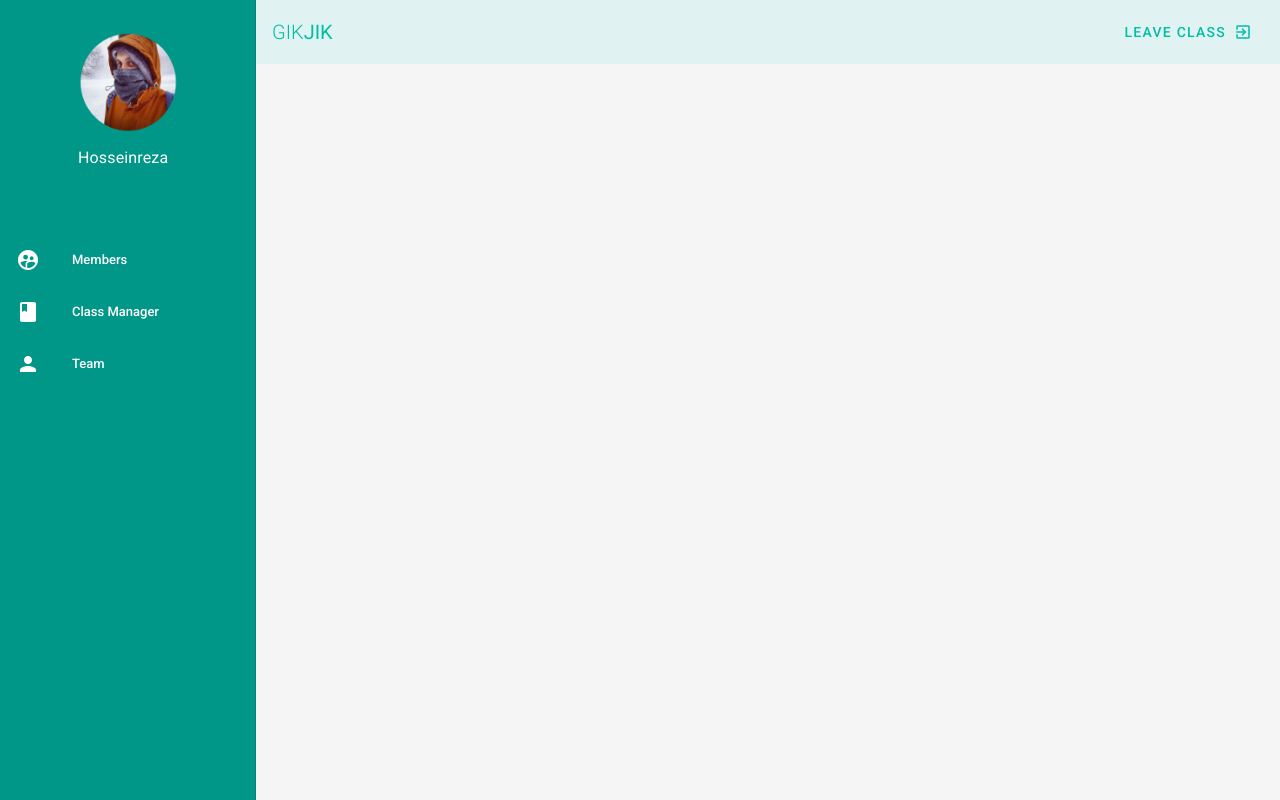
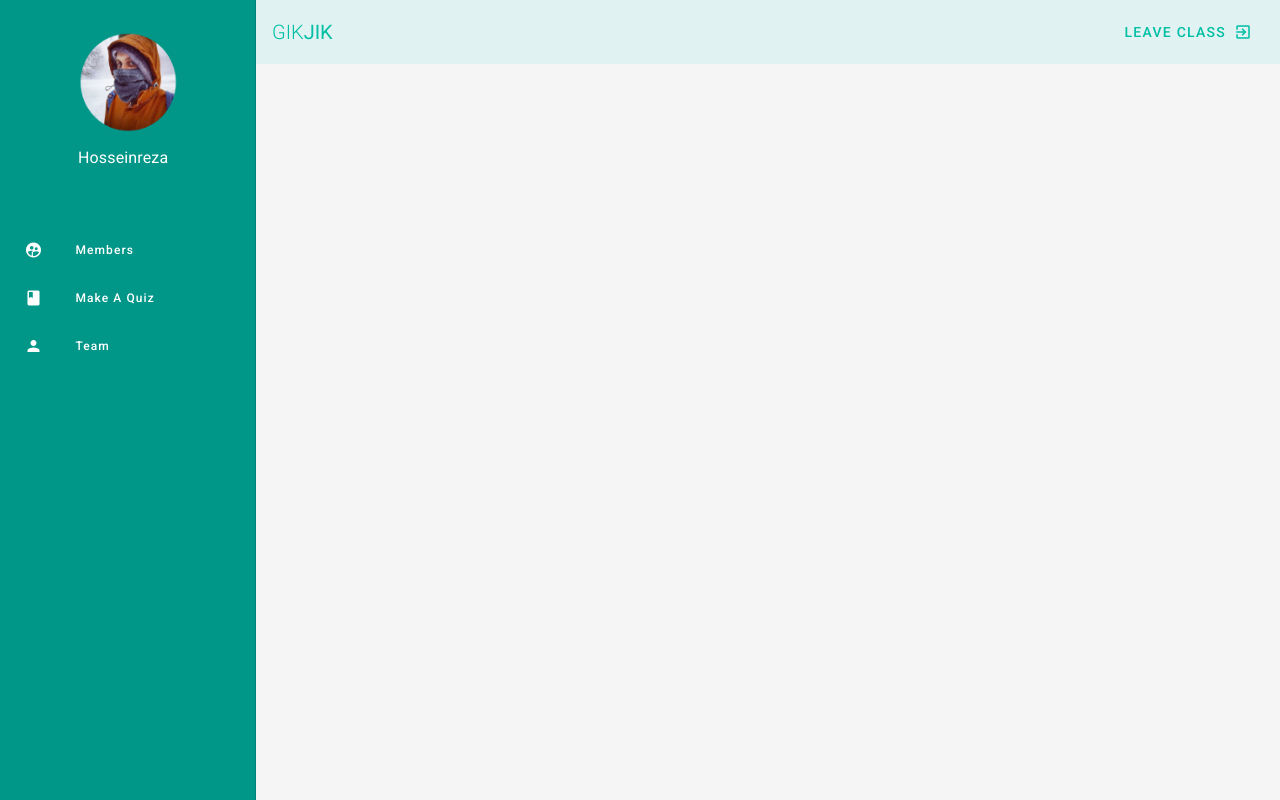
Before and after one commit to HosseinrezaAk/GiKJiK, a Vue app: page /user/class in a window 1280 px wide. Built offline with nearby package versions, Linux system fonts and the light colour scheme.

Commit message:
dialogs fixed for class drawer

```diff
--- a/src/components/ClassNavbar.vue
+++ b/src/components/ClassNavbar.vue
@@ -1,9 +1,6 @@
 <template>
     <div class="navbar">
-        <v-snackbar v-model="snackbar" :timeout="4000" top color="success">
-            <span>Awesome! you added new class.</span>
-            <v-btn text color="white" @click="snackbar = false">Close</v-btn>
-        </v-snackbar>
+
         <v-toolbar flat class="teal lighten-5" >
 
 
@@ -45,17 +42,20 @@
                     </v-flex>
                 </v-layout>
 
-            <v-list dense nav>
-                <v-list-item v-for="link in links" :key="link.text" router :to="link.route">
-                    <v-list-item-action>
-                        <v-icon class="white--text">{{ link.icon }}</v-icon>
-                    </v-list-item-action>
-                    <v-list-item-content>
-                        <v-list-item-title class="white--text">
-                            {{ link.text }}
-                        </v-list-item-title>
-                    </v-list-item-content>
-                </v-list-item>
+            <v-list class="ml-2" dense nav>
+                <v-dialog   max-width="600px" class="mb-5" v-model="dialog" v-for="pop in popups" :key="pop.text">
+                    <template v-slot:activator="{on,attrs}">
+
+                        <v-btn small dark text v-on="on" v-bind="attrs" class="teal accent-5 mb-5 " >
+					    <v-icon left>{{pop.icon}}</v-icon>
+                        <span class="nav text-capitalize ml-6 line-height-1.2">{{pop.text}}</span>
+
+				        </v-btn>
+                    </template>
+                    <v-divider></v-divider>
+                </v-dialog>
+
+
             </v-list>
         </v-navigation-drawer>
     </div>
@@ -70,12 +70,13 @@
         data() {
             return {
                 drawer: true,
-                links: [
-                    { icon: 'supervised_user_circle', text: 'Members', route: '/userHome'},
-                    { icon: 'class', text: 'Class Manager', route: '/classmanagment'},
-                    { icon: 'person', text: 'Team', route: '/about'}
+                popups: [
+                    { icon: 'supervised_user_circle', text: 'Members'},
+                    { icon: 'class', text: 'Make a Quiz' },
+                    { icon: 'person', text: 'Team'}
 
                 ],
+                dialog:false
 
             }
         },
--- a/src/components/Navbar.vue
+++ b/src/components/Navbar.vue
@@ -58,7 +58,7 @@
                 </v-layout>
 
             <v-list dense nav>
-                <v-list-item v-for="link in links" :key="link.text" router :to="link.route">
+                <v-list-item  v-for="link in links" :key="link.text" router :to="link.route">
                     <v-list-item-action>
                         <v-icon class="white--text">{{ link.icon }}</v-icon>
                     </v-list-item-action>
```
